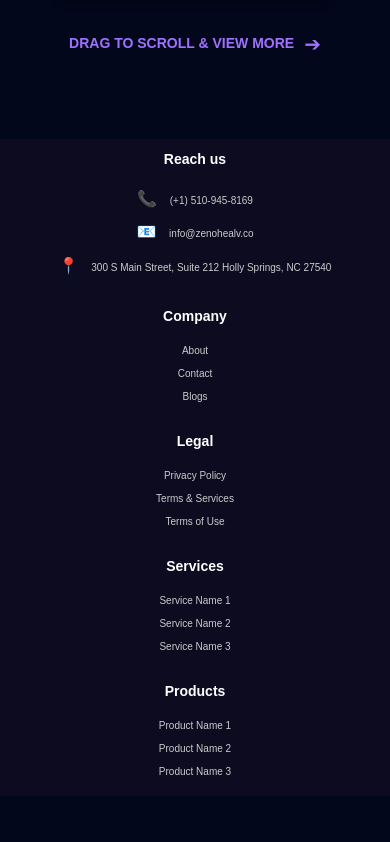
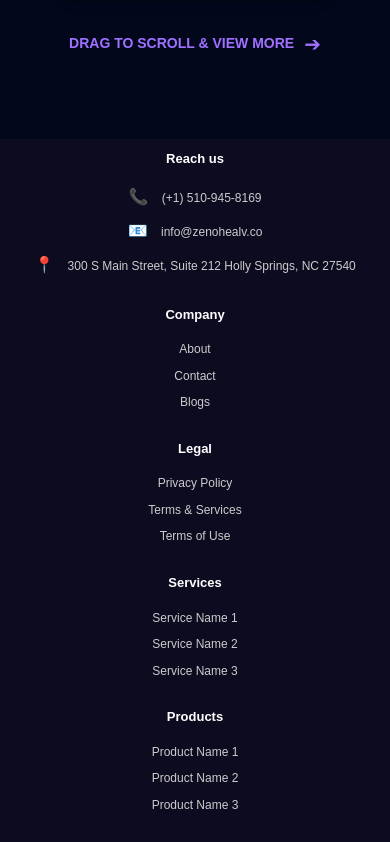
Before and after one commit to ShauryaBist21/Landing-Page, a Next.js app: page / in a window 390 px wide. Shown: the part 6900-7742 px from the top of the page. Before the commit the page ends 7696 px from the top, so only its background shows below. Built offline with nearby package versions, Linux system fonts and the light colour scheme.

Commit message:
Update Footer.module.css

```diff
--- a/src/app/components/Footer.module.css
+++ b/src/app/components/Footer.module.css
@@ -1,11 +1,11 @@
 /* Main Footer Container */
 .footer {
   background-color: #0d0b20;
-  padding: 40px 20px 20px; /* Adjust padding to ensure space at top/bottom */
+  padding: 40px 20px 20px;
   position: relative;
   color: white;
   font-family: Arial, sans-serif;
-  overflow: hidden; /* Prevent any overflow issues */
+  overflow: hidden;
   margin-top: 20px;
 }
 
@@ -14,7 +14,7 @@
   display: flex;
   justify-content: space-between;
   flex-wrap: wrap;
-  gap: 40px; /* Spacing between columns */
+  gap: 40px;
   max-width: 1200px;
   margin: 0 auto;
   padding: 0 20px;
@@ -23,7 +23,7 @@
 /* Individual Column */
 .column {
   flex: 1;
-  min-width: 180px; /* Ensures columns adjust properly on smaller screens */
+  min-width: 180px;
 }
 
 /* Heading */
@@ -65,26 +65,32 @@
 /* Responsive Design */
 @media screen and (max-width: 768px) {
   .footer {
-    padding: 20px 10px; /* Reduce padding for mobile */
+    padding: 15px 10px; /* Reduce padding */
   }
   .container {
-    flex-direction: column; /* Stack columns vertically */
-    align-items: center; /* Center align columns */
-    gap: 20px; /* Reduce gap between columns */
+    flex-direction: column;
+    align-items: center;
+    gap: 15px; /* Reduce gap */
   }
   .column {
-    text-align: center; /* Center text in columns */
+    text-align: center;
   }
 }
 
 @media screen and (max-width: 480px) {
   .footer {
-    padding: 10px 5px; /* Further reduce padding for smaller screens */
+    padding: 10px 5px; /* Further compact padding */
+  }
+  .container {
+    gap: 10px; /* Reduce gap between columns */
   }
   .item {
-    font-size: 10px; /* Further reduce font size */
+    font-size: 12px; /* Smaller text */
   }
   .heading {
-    font-size: 14px; /* Further reduce heading size */
+    font-size: 13px; /* Smaller heading */
+  }
+  .column {
+    margin-bottom: 10px; /* Space between columns */
   }
 }
```
